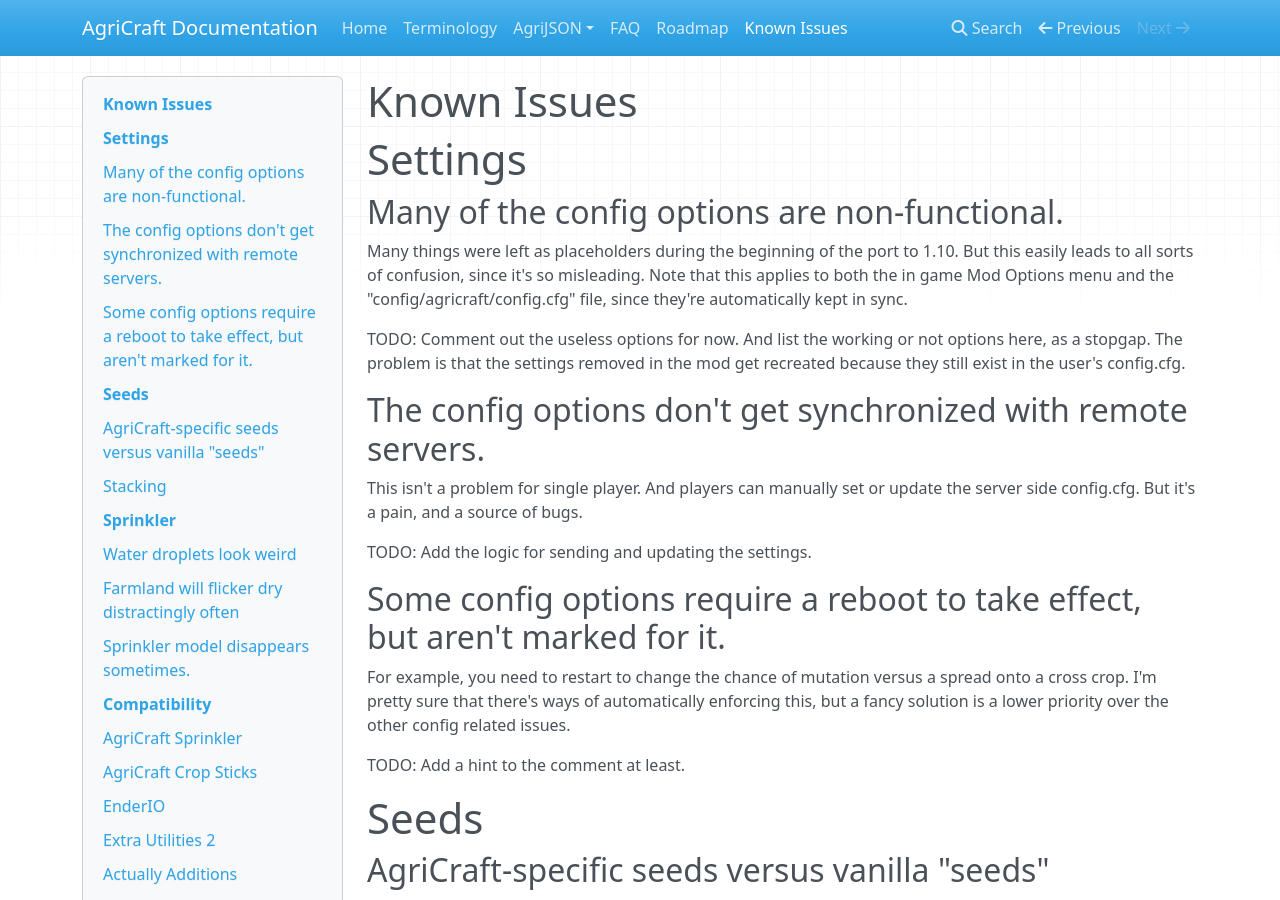
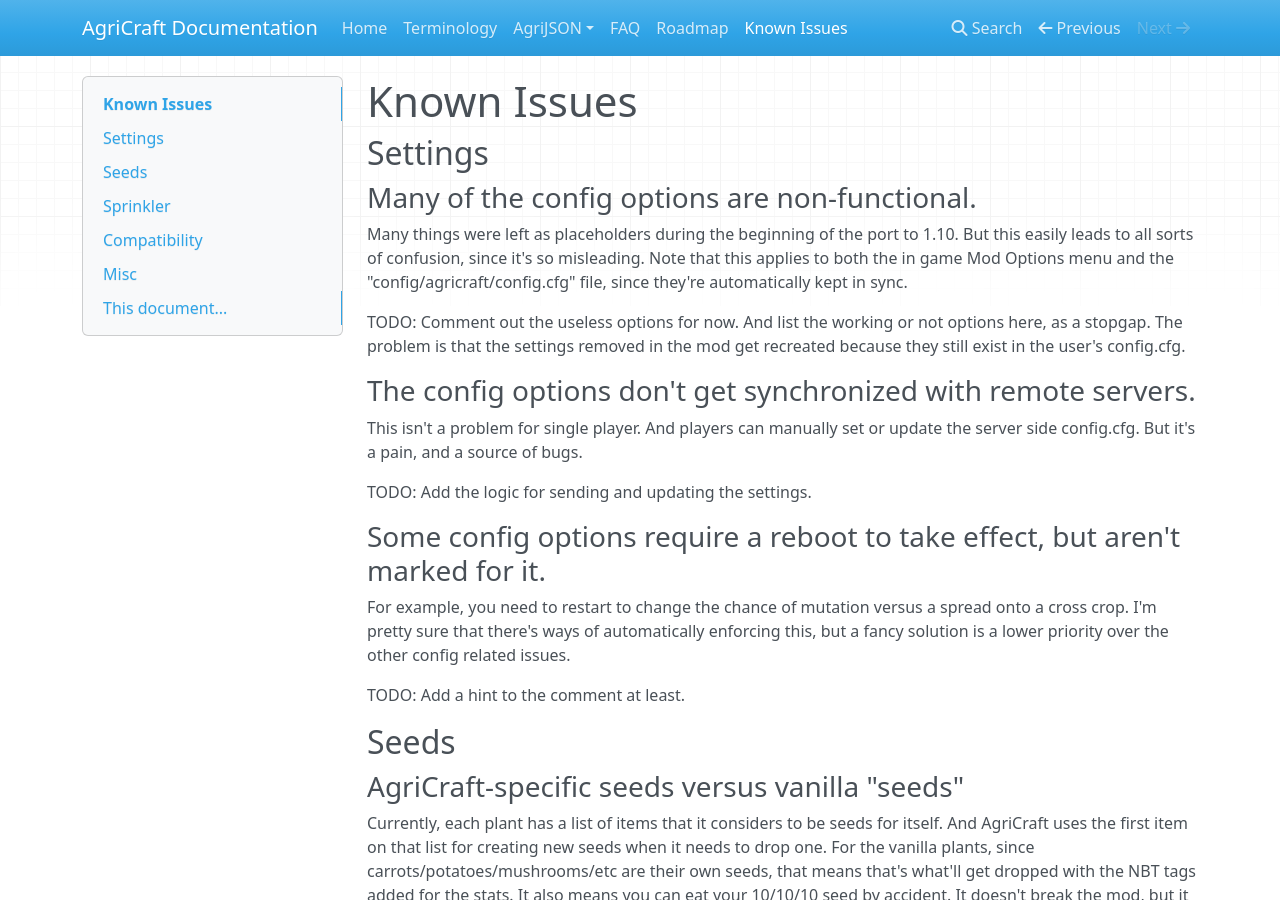
Before and after one commit to AgriCraft/AgriDocs, an MkDocs documentation site: the page built from docs/known_issues.md, in a window 1280 px wide and 900 px high. Built offline with MkDocs 1.6.1, drawn with Linux system fonts in a browser that asks for light colours; nearby versions of some CDN libraries; old or Windows-style settings are respelled for this version of MkDocs; some of the changed text lies outside the part shown.

Commit message:
Fix Odd List

```diff
--- a/docs/known_issues.md
+++ b/docs/known_issues.md
@@ -1,102 +1,102 @@
 Known Issues
 ==================================================
 
-# Settings
+## Settings
 
-## Many of the config options are non-functional.
+### Many of the config options are non-functional.
 
 Many things were left as placeholders during the beginning of the port to 1.10. But this easily leads to all sorts of confusion, since it's so misleading. Note that this applies to both the in game Mod Options menu and the "config/agricraft/config.cfg" file, since they're automatically kept in sync.
 
 TODO: Comment out the useless options for now. And list the working or not options here, as a stopgap. The problem is that the settings removed in the mod get recreated because they still exist in the user's config.cfg.
 
-## The config options don't get synchronized with remote servers.
+### The config options don't get synchronized with remote servers.
 
 This isn't a problem for single player. And players can manually set or update the server side config.cfg. But it's a pain, and a source of bugs.
 
 TODO: Add the logic for sending and updating the settings.
 
-## Some config options require a reboot to take effect, but aren't marked for it.
+### Some config options require a reboot to take effect, but aren't marked for it.
 
 For example, you need to restart to change the chance of mutation versus a spread onto a cross crop. I'm pretty sure that there's ways of automatically enforcing this, but a fancy solution is a lower priority over the other config related issues.
 
 TODO: Add a hint to the comment at least.
 
-# Seeds
+## Seeds
 
-## AgriCraft-specific seeds versus vanilla "seeds"
+### AgriCraft-specific seeds versus vanilla "seeds"
 
 Currently, each plant has a list of items that it considers to be seeds for itself. And AgriCraft uses the first item on that list for creating new seeds when it needs to drop one. For the vanilla plants, since carrots/potatoes/mushrooms/etc are their own seeds, that means that's what'll get dropped with the NBT tags added for the stats. It also means you can eat your 10/10/10 seed by accident. It doesn't break the mod, but it is a usability hurdle.
 
 TODO: Add the agri_seed to the JSON lists, or change how the code creates new seeds.
 
-## Stacking
+### Stacking
 
 The Seed Analyzer doesn't add the NBT tag for the associated plant, but seeds dropped by plants do have that tag. This prevents otherwise identical seeds from stacking, and it won't be obvious why unless you make NBT tags visible. Before fixing this, need to check which approach makes more sense. On the one hand, the plant you get from an item determined by what the item itself is. On the other hand, it's possible for multiple JSONs to accidentally use the same item as a seed.
 
-# Sprinkler
+## Sprinkler
 
-## Water droplets look weird
+### Water droplets look weird
 
 The rendering code for them hasn't been fixed up completely yet. Sorry. :(
 
-## Farmland will flicker dry distractingly often
+### Farmland will flicker dry distractingly often
 
 When vanilla farmland gets a random tick, and there isn't water nearby, it stops being moist. Meanwhile, the sprinkler does a full loop every few seconds (minimum 49 ticks). Unless the loop duration is incredibly long, the sprinkler will reset the moisture before the farmland gets enough random updates (seven?) to completely dry out. But the flicker is annoying, and I would like to improve that.
 
-## Sprinkler model disappears sometimes.
+### Sprinkler model disappears sometimes.
 
 I thought this was an issue with resource packs, but I've had it happen with vanilla textures.
 
-# Compatibility
+## Compatibility
 
-## AgriCraft Sprinkler
+### AgriCraft Sprinkler
 
 When it encounters a block that implements `IGrowable` or `IPlantable`, it'll call `updateTick` on it. That's not the same as applying bonemeal, or `grow`, but since it only consumes water that seems fair for now.
 
-## AgriCraft Crop Sticks
+### AgriCraft Crop Sticks
 
 Currently, right clicks as a default get turned into harvest actions, and then end the activation chain. This prevents items from running their own code by default. But if you crouch while right-clicking, than Forge will skip the block logic. The crop sticks could handle this better, and the Fertilizers can be manually added the to existing exception list. But at least this all standard Forge behavior already.
 
-## EnderIO
+### EnderIO
 
 Sorta. The farming station just uses `ItemDye.applyBonemeal`, so it's compatible with anything that implements IGrowable. If you enable that setting, it will apply bonemeal you provide to crops, which is good. But it can also break (and pick up) the crop sticks in order to make room for other plants. I haven't tested it enough, but I suspect that giving the station tools or seeds is a bad idea.
 
-## Extra Utilities 2
+### Extra Utilities 2
 
 The Watering Can just does update ticks, so it works already.
 
-## Actually Additions
+### Actually Additions
 
 The Farmer only looks for blocks that extend the vanilla BlockCrops (which AgriCraft doesn't), so it does not work currently. The hand held fertilizer requires you to crouch first, because otherwise right-clicks are handled by the block before the item gets a chance to activate. The Ring of Growth works if you stand near the crops. The Worms should, although I haven't closely enough compared farmland with and without them. (They only give updates to IGrowable and IPlantable things on top of farmland.)
 
-## Thermal Expansion
+### Thermal Expansion
 
 All three of the Phyto-Gro tiers work, if you crouch. The area of affect works fine.
 
-## Forestry
+### Forestry
 
 The Fertilizer works if you crouch.
 
-## Others...
+### Others...
 
 The IC2 Fertilizer doesn't work. Nor the Natura Bone Meal Bag. Nor the Roots Growth Powder (no idea if that's even for farming, tbh.)
 
-# Misc
+## Misc
 
-## Mutations
+### Mutations
 
 The cross-over engine hasn't been updated to allow plants to spawn on cross crops when the light is invalid, or other requirements are unmet.
 
-## Magnifying Glass
+### Magnifying Glass
 
 The brightness check code results can still be a little weird sometimes (compare with F3 when clicking on a torch), so try different blocks and faces to make sure you have right answer. The reason is that it calls `getLightFromNeighbors` on the position above what was clicked, and get light from neighbors sometimes checks the five neighbors of that position. (Depending on `useNeighborBrightness`.) The bottom line though is that it's the same call that `GrowthRequirement#hasValidLight` uses, so for purposes of plant debugging it is functioning correctly.
 
 TODO: study vanilla lighting mechanics.
 
-## `java.lang.RuntimeException: ALREADY CONSTRUCTING VERTICES`
+### `java.lang.RuntimeException: ALREADY CONSTRUCTING VERTICES`
 
 Darn, I thought we were done with that. Check if you've got JourneyMap 1.10.2 - 5.4.9b1 installed. Try disabling it, even if it's a different version. Otherwise, check out #1034 for more fun.
 
-# This document...
+## This document...
 
 * Add links to the corresponding posts on the issue tracker.
```
Also changed, not shown: docs/agri_json.md (+4 -3 lines).
